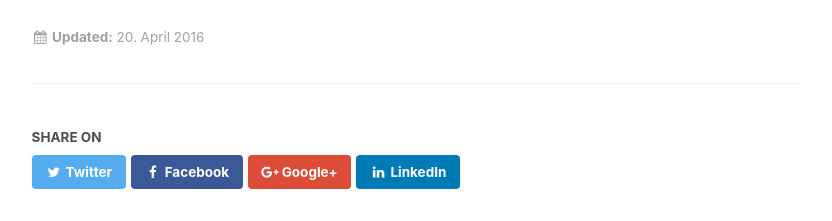
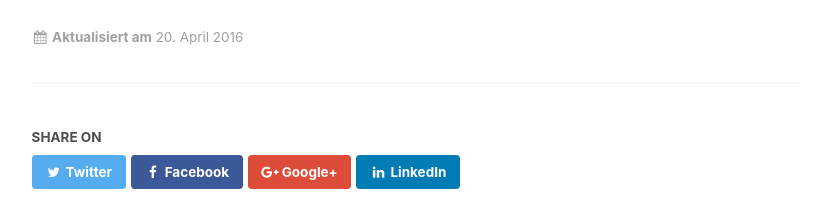
Before and after one commit to raphaelthomas/ofcampuszh.ch, a Jekyll site: the page built from _posts/2016-04-20-irrtuemer-bezueglich-sicherheit.md, in a window 1280 px wide. Shown: the part 772-993 px from the top of the page, without its empty margins (250-1082 px from the left). Built offline with Jekyll 4.4.1, drawn with Linux system fonts in a browser that asks for light colours.

Commit message:
update german translations

```diff
--- a/_data/ui-text.yml
+++ b/_data/ui-text.yml
@@ -48,7 +48,7 @@ de: &DEFAULT_DE
   meta_label            :
   tags_label            : "Tags:"
   categories_label      : "Kategorien:"
-  date_label            : "Updated:"
+  date_label            : "Aktualisiert am"
   comments_label        : "Leave a Comment"
   more_label            : "Learn More"
   related_label         : "You May Also Enjoy"
```
